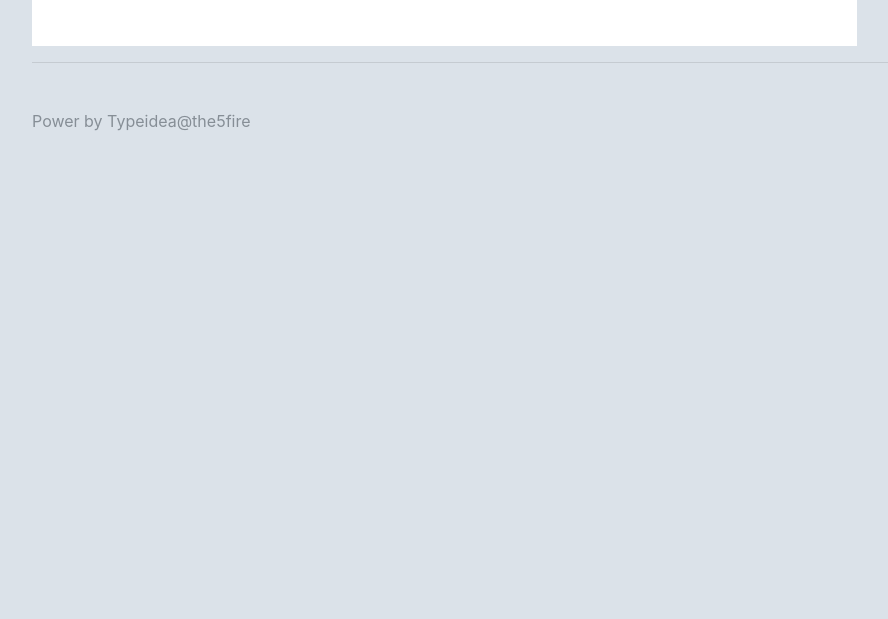
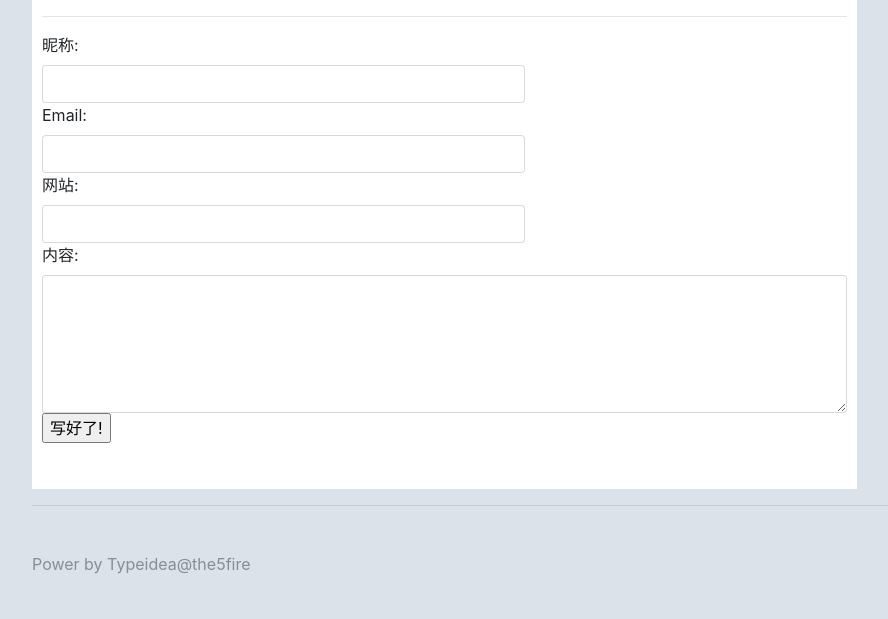
Before and after one commit to the5fire/typeidea, a Django app: page /links/ in a window 1280 px wide. Shown: the part 181-800 px from the top of the page, without its empty margins (53-941 px from the left). Run offline with Django 3.2, Linux system fonts and the light colour scheme; data that the repository does not hold is empty; some libraries are stand-ins or nearby versions.

Commit message:
抽离评论block

```diff
--- a/typeidea/comment/forms.py
+++ b/typeidea/comment/forms.py
@@ -7,10 +7,34 @@ from .models import Comment
 
 
 class CommentForm(forms.ModelForm):
+    nickname = forms.CharField(
+        label='昵称',
+        max_length=50,
+        widget=forms.widgets.Input(
+            attrs={'class': 'form-control', 'style': "width: 60%;"}
+        )
+    )
+    email = forms.CharField(
+        label='Email',
+        max_length=50,
+        widget=forms.widgets.EmailInput(
+            attrs={'class': 'form-control', 'style': "width: 60%;"}
+        )
+    )
+    website = forms.CharField(
+        label='网站',
+        max_length=100,
+        widget=forms.widgets.URLInput(
+            attrs={'class': 'form-control', 'style': "width: 60%;"}
+        )
+    )
+
     content = forms.CharField(
         label="内容",
         max_length=500,
-        widget=forms.widgets.Textarea(attrs={'rows': 6, 'cols': 60})
+        widget=forms.widgets.Textarea(
+            attrs={'rows': 6, 'cols': 60, 'class': 'form-control'}
+        )
     )
 
     def clean_content(self):
--- a/typeidea/config/views.py
+++ b/typeidea/config/views.py
@@ -5,9 +5,16 @@ from django.views.generic import ListView
 
 from .models import Link
 from blog.views import CommonMixin
+from comment.forms import CommentForm
 
 
 class LinkView(CommonMixin, ListView):
     queryset = Link.objects.filter(status=1)
     template_name = 'config/links.html'
     context_object_name = 'links'
+
+    def get_context_data(self, **kwargs):
+        kwargs.update({
+            'comment_form': CommentForm(),
+        })
+        return super(LinkView, self).get_context_data(**kwargs)
--- /dev/null
+++ b/typeidea/typeidea/themes/default/template/comment/block.html
@@ -0,0 +1,9 @@
+<hr/>
+<div class="comment">
+    <form class="form-group" action="/comment/" method="POST">
+        {% csrf_token %}
+        <input name="target" type="hidden" value="{{request.path}}"/>
+        {{ comment_form }}
+        <input type="submit" value="写好了!"/>
+    </form>
+</div>
--- a/typeidea/typeidea/themes/default/template/config/links.html
+++ b/typeidea/typeidea/themes/default/template/config/links.html
@@ -19,4 +19,7 @@
         {% endfor %}
     </tbody>
 </table>
+
+{% include 'comment/block.html' %}
+
 {% endblock %}
```
Also changed, not shown: typeidea/typeidea/themes/default/template/blog/detail.html (+2 -9 lines).
